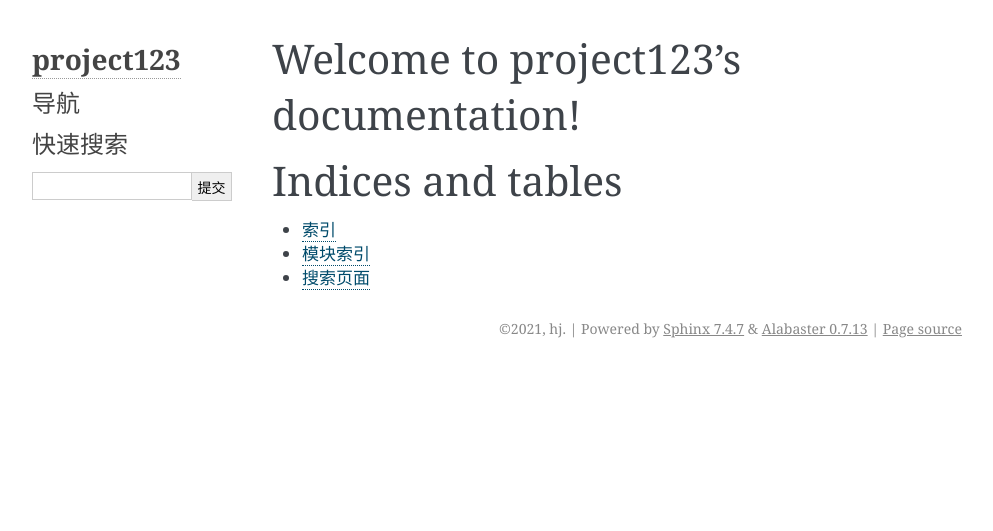
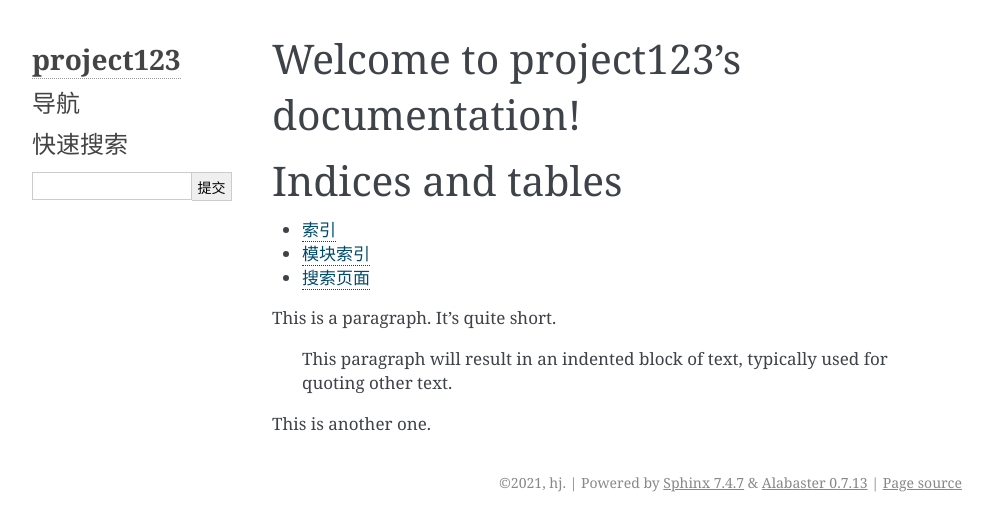
Before and after one commit to cunzhang1/project, a Sphinx documentation site: the page built from PhotoString_by_ChenXintao/source/index.rst, in a window 1280 px wide. Shown: the top 531 px of the page, without its empty margins (148-1141 px from the left). Built offline with Sphinx 7.4.7, drawn with Linux system fonts in a browser that asks for light colours.

Commit message:
Add files via upload

```diff
--- a/PhotoString_by_ChenXintao/source/index.rst
+++ b/PhotoString_by_ChenXintao/source/index.rst
@@ -18,3 +18,12 @@ Indices and tables
 * :ref:`genindex`
 * :ref:`modindex`
 * :ref:`search`
+
+
+This is a paragraph.  It's quite
+short.
+
+   This paragraph will result in an indented block of
+   text, typically used for quoting other text.
+
+This is another one.
```
